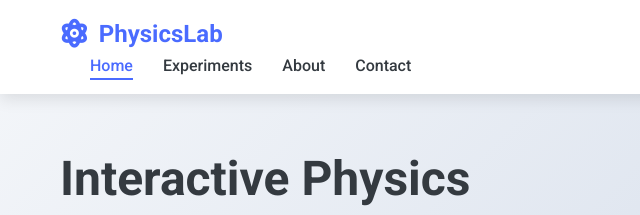
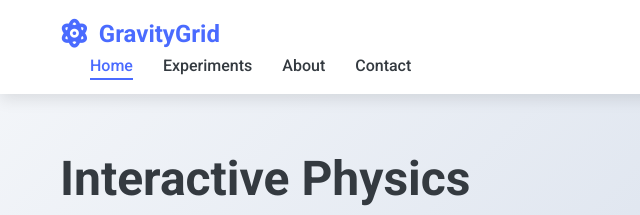
Before and after one commit to UnitaryIron/GravityGrid, a plain HTML site: page index.html in a window 1280 px wide. Shown: the top 215 px of the page, 0-640 px from the left. Drawn offline with Linux system fonts and the light colour scheme.

Commit message:
Update index.html

```diff
--- a/index.html
+++ b/index.html
@@ -3,7 +3,7 @@
   <head>
     <meta charset="UTF-8" />
     <meta name="viewport" content="width=device-width, initial-scale=1.0" />
-    <title>Physics Virtual Lab | Interactive Simulations</title>
+    <title>GravityGrid | Virtual Physics Lab</title>
     <link rel="stylesheet" href="style.css" />
     <link
       rel="stylesheet"
@@ -19,7 +19,7 @@
       <div class="container">
         <div class="logo">
           <i class="fas fa-atom"></i>
-          <span>PhysicsLab</span>
+          <span>GravityGrid</span>
         </div>
         <nav class="main-nav">
           <ul>
```
